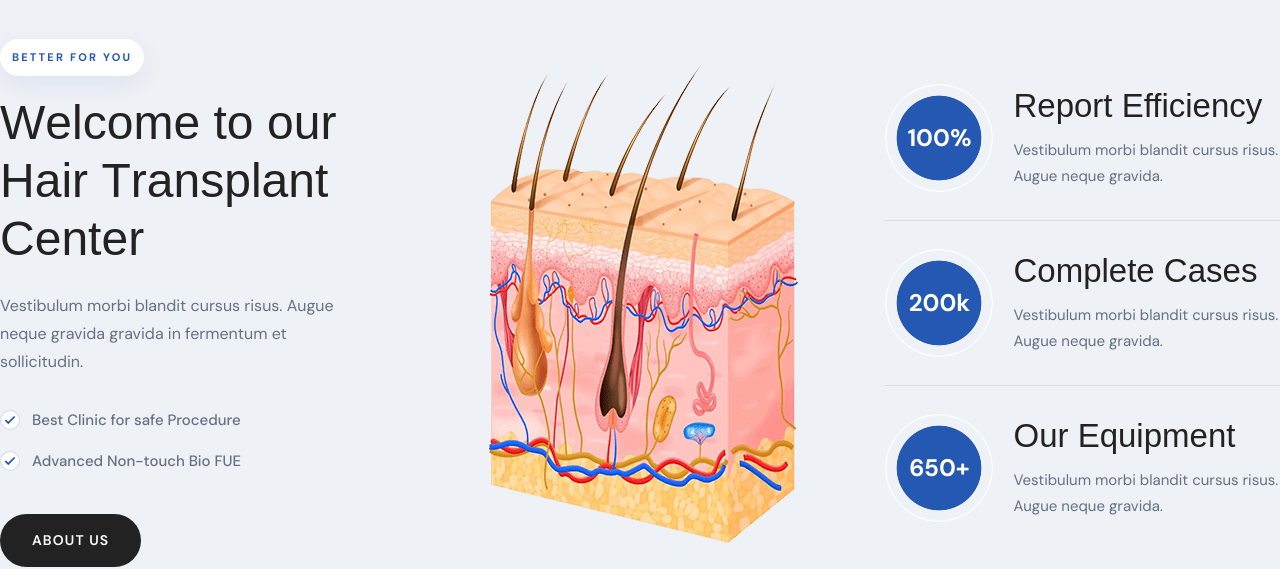
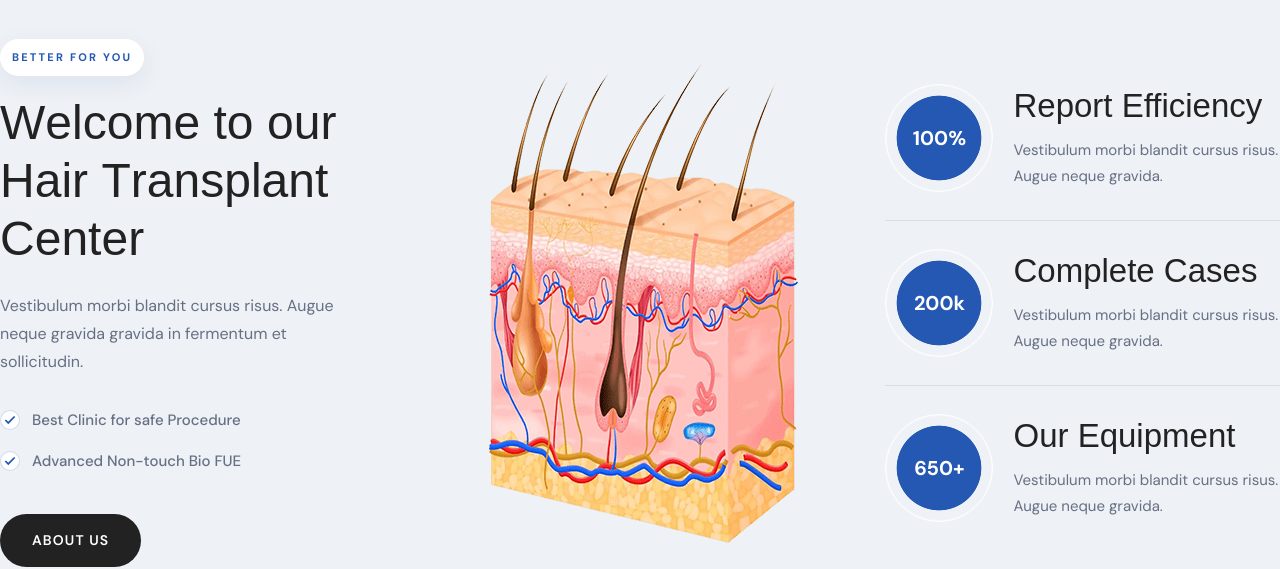
Before and after one commit to dominicnaatey/hair-transplant, a Next.js app: page / in a window 1280 px wide. Shown: the part 1140-1709 px from the top of the page. Built offline with nearby package versions, Linux system fonts and the light colour scheme; a web font is replaced by a local one.

Commit message:
style(WelcomeSection): replace inline styles with Tailwind utility classes

```diff
--- a/components/WelcomeSection.tsx
+++ b/components/WelcomeSection.tsx
@@ -119,15 +119,7 @@ export default function WelcomeSection() {
                       'radial-gradient(circle at center, #2458B3 0 56%, transparent 57%)',
                   }}
                 >
-                  <div
-                    style={{
-                      fontFamily: 'var(--font-dm-sans), DM Sans, Arial, sans-serif',
-                      fontSize: 24,
-                      fontWeight: 700,
-                      color: '#FFFFFF',
-                      lineHeight: 1,
-                    }}
-                  >
+                  <div className="font-sans text-xl leading-none font-bold text-white">
                     <CountUp
                       end={s.end}
                       suffix={s.suffix}
```
